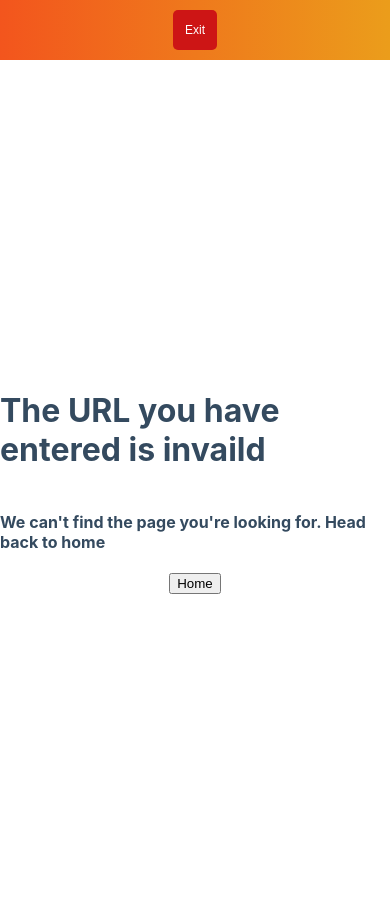
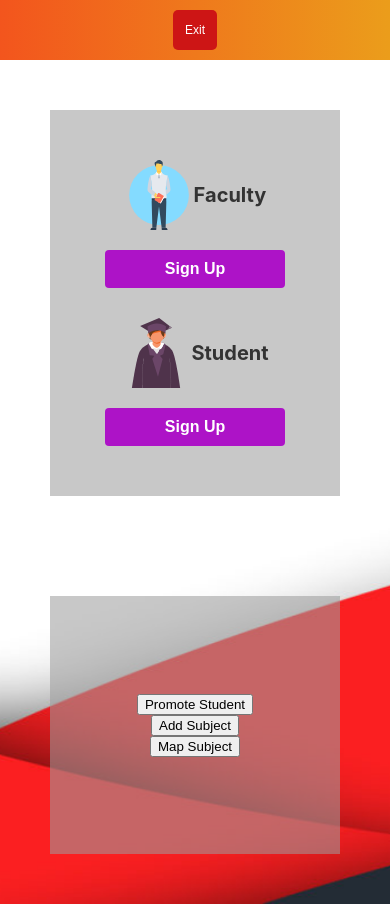
Before and after one commit to Anchal789/Assignment-Management-System, a React (Create React App) app: page /admin-panel in a window 390 px wide. Built offline with nearby package versions, Linux system fonts and the light colour scheme; no server answers.

Commit message:
Making Admin Panel

```diff
--- a/src/App.jsx
+++ b/src/App.jsx
@@ -15,6 +15,8 @@ import { useSelector } from "react-redux";
 import { StudentList } from "./Pages/Faculty/Student List/StudentList";
 import Navbar from "./Components/Navbar/Navbar";
 import Modal from 'react-modal';
+import Admin from "./Pages/Admin/Admin";
+import AddSubject from "./Pages/Admin/Add Subject/AddSubject";
 
 function App() {
   const facultyInfo = useSelector((state) => state.facultyProfile);
@@ -30,6 +32,9 @@ function App() {
           <Route path="/" element={<Home />} />
           <Route path="/faculty signup" element={<TeacherSignUp />} />
           <Route path="/student signup" element={<StudentSignUp />} />
+          <Route path="/admin-panel" element={<Admin />} />
+          <Route path="/add subject" element={<AddSubject />} />
+          <Route path="/admin-panel" element={<Admin />} />
           <Route path="/faculty login" element={<FacultyLogin />} />
           <Route path="/student login" element={<StudentLogin />} />
           <Route path="/student home/:rollno" element={<StudentHome />} />
--- /dev/null
+++ b/src/Pages/Admin/Add Subject/AddSubject.jsx
@@ -0,0 +1,37 @@
+import { child, get, getDatabase, ref } from "firebase/database";
+import React, { useEffect, useState } from "react";
+import { app } from "../../../Firebase/firebase";
+
+const AddSubject = () => {
+  const [semesterOptions, setSemesterOptions] = useState([]);
+  const database = getDatabase(app);
+  useEffect(() => {
+    const fetchData = async () => {
+      const semesterSnapshot = await get(child(ref(database), "/"));
+      if (semesterSnapshot.exists()) {
+        const semesters = [];
+        semesterSnapshot.forEach((semester) => {
+          if (semester.key !== "loginCredentials") {
+            semesters.push(semester.key);
+          }
+        });
+        setSemesterOptions(semesters);
+      }
+    };
+    fetchData();
+  }, [database]);
+  return (
+    <div>
+      <select name="" id="">
+        <option value="">Semester</option>
+        {semesterOptions.map((sem) => (
+          <option key={sem} value={sem}>
+            {sem}
+          </option>
+        ))}
+      </select>
+    </div>
+  );
+};
+
+export default AddSubject;
--- /dev/null
+++ b/src/Pages/Admin/Admin.css
@@ -0,0 +1,47 @@
+.admin{
+    flex: 1;
+    display: flex;
+    flex-direction: row;
+    align-items: center;
+    background: url("../../Assets/admin\ page\ background.jpg");
+    background-size: cover;
+    /* min-height: 100vh; */
+    background-repeat: no-repeat;
+    height: 100vh;
+    background-position: bottom;
+}
+
+.admin-left-section,
+.admin-right-section {
+    /* width: 50%; */
+    /* margin-top: 20px; */
+    padding: 50px;
+    flex: 1;
+    display: flex;
+    justify-content: center;
+    align-items: center;
+    background-color: rgba(157, 157, 157, 0.555);
+    margin: 50px;
+    height: 300px;
+    width: -webkit-fill-available;
+}
+
+.admin-right-section{
+    display: flex;
+    flex-direction: column;
+}
+
+@media screen and (max-width : 576px) {
+    .admin {
+        flex-direction: column;
+    }
+
+    .admin-left-section, .admin-right-section{
+        height: max-content;
+    }
+
+    .admin-left-section{
+        flex-direction: column;
+        gap: 30px;
+    }
+}
--- /dev/null
+++ b/src/Pages/Admin/Admin.jsx
@@ -0,0 +1,54 @@
+import React from "react";
+import { useNavigate } from "react-router";
+import StudentIcon from "../../Assets/student-graduating-svgrepo-com.svg";
+import FacultyIcon from "../../Assets/teacher-with-stick-svgrepo-com.svg";
+import "./Admin.css";
+
+const Admin = () => {
+  const navigate = useNavigate();
+  return (
+    <div className="admin">
+      <div className="admin-left-section">
+        <div className="faculty-div">
+          <div className="icon-heading">
+            <img className="icons" src={FacultyIcon} alt="" />
+            <h3 className="section-subheading">Faculty</h3>
+          </div>
+          <div className="home-button-section">
+            <button
+              type="button"
+              onClick={() => navigate("/faculty signup")}
+              className="signup-btn"
+            >
+              Sign Up
+            </button>
+          </div>
+        </div>
+
+        <div className="student-div">
+          <div className="icon-heading">
+            <img src={StudentIcon} className="icons" alt="" />
+            <h3 className="section-subheading">Student</h3>
+          </div>
+          <div className="home-button-section">
+            <button
+              type="button"
+              onClick={() => navigate("/student signup")}
+              className="signup-btn"
+            >
+              Sign Up
+            </button>
+          </div>
+        </div>
+      </div>
+
+      <div className="admin-right-section">
+        <button>Promote Student</button>
+        <button onClick={() => navigate("/add subject")}>Add Subject</button>
+        <button>Map Subject</button>
+      </div>
+    </div>
+  );
+};
+
+export default Admin;
--- a/src/Pages/Home/Home/Home.jsx
+++ b/src/Pages/Home/Home/Home.jsx
@@ -7,6 +7,7 @@ import FacebookIcon from "@mui/icons-material/Facebook";
 import InstagramIcon from "@mui/icons-material/Instagram";
 import FacultyIcon from "../../../Assets/teacher-with-stick-svgrepo-com.svg";
 import StudentIcon from "../../../Assets/student-graduating-svgrepo-com.svg";
+import AdminIcon from "../../../Assets/authorized-person.png";
 
 export const Home = () => {
   const navigate = useNavigate();
@@ -27,23 +28,16 @@ export const Home = () => {
         <div className="home-left-section">
           {/* <h2 className="section-heading">College Assignment</h2> */}
           <div className="home-content">
-          <div className="admin-div">
+            <div className="admin-div">
               <div className="icon-heading">
-              <img src={StudentIcon} className="icons" alt="" />
-              <h3 className="section-subheading">Student</h3>
+                <img src={AdminIcon} className="icons" alt="" />
+                <h3 className="section-subheading">Admin</h3>
               </div>
               <div className="home-button-section">
                 <button
                   type="button"
-                  onClick={() => navigate("/student signup")}
+                  onClick={() => navigate("/admin-panel")}
                   className="signup-btn"
-                >
-                  Sign Up
-                </button>
-                <button
-                  type="button"
-                  onClick={() => navigate("/student login")}
-                  className="login-btn"
                 >
                   Login
                 </button>
@@ -57,13 +51,6 @@ export const Home = () => {
               <div className="home-button-section">
                 <button
                   type="button"
-                  onClick={() => navigate("/faculty signup")}
-                  className="signup-btn"
-                >
-                  Sign Up
-                </button>
-                <button
-                  type="button"
                   onClick={() => navigate("/faculty login")}
                   className="login-btn"
                 >
@@ -73,17 +60,10 @@ export const Home = () => {
             </div>
             <div className="student-div">
               <div className="icon-heading">
-              <img src={StudentIcon} className="icons" alt="" />
-              <h3 className="section-subheading">Student</h3>
+                <img src={StudentIcon} className="icons" alt="" />
+                <h3 className="section-subheading">Student</h3>
               </div>
               <div className="home-button-section">
-                <button
-                  type="button"
-                  onClick={() => navigate("/student signup")}
-                  className="signup-btn"
-                >
-                  Sign Up
-                </button>
                 <button
                   type="button"
                   onClick={() => navigate("/student login")}
```
Also changed, not shown: src/Assets/admin page background.jpg (added), src/Pages/Admin/Add Subject/AddSubject.css (added).
